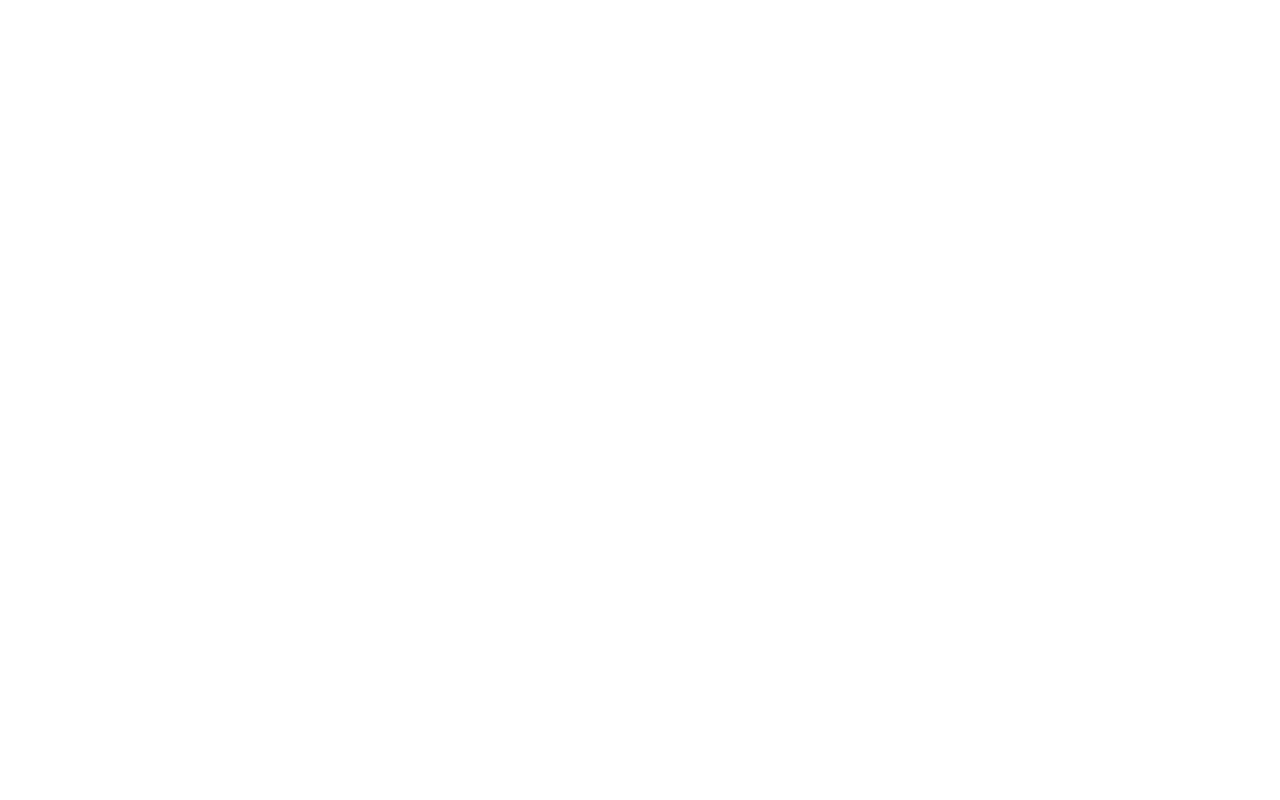
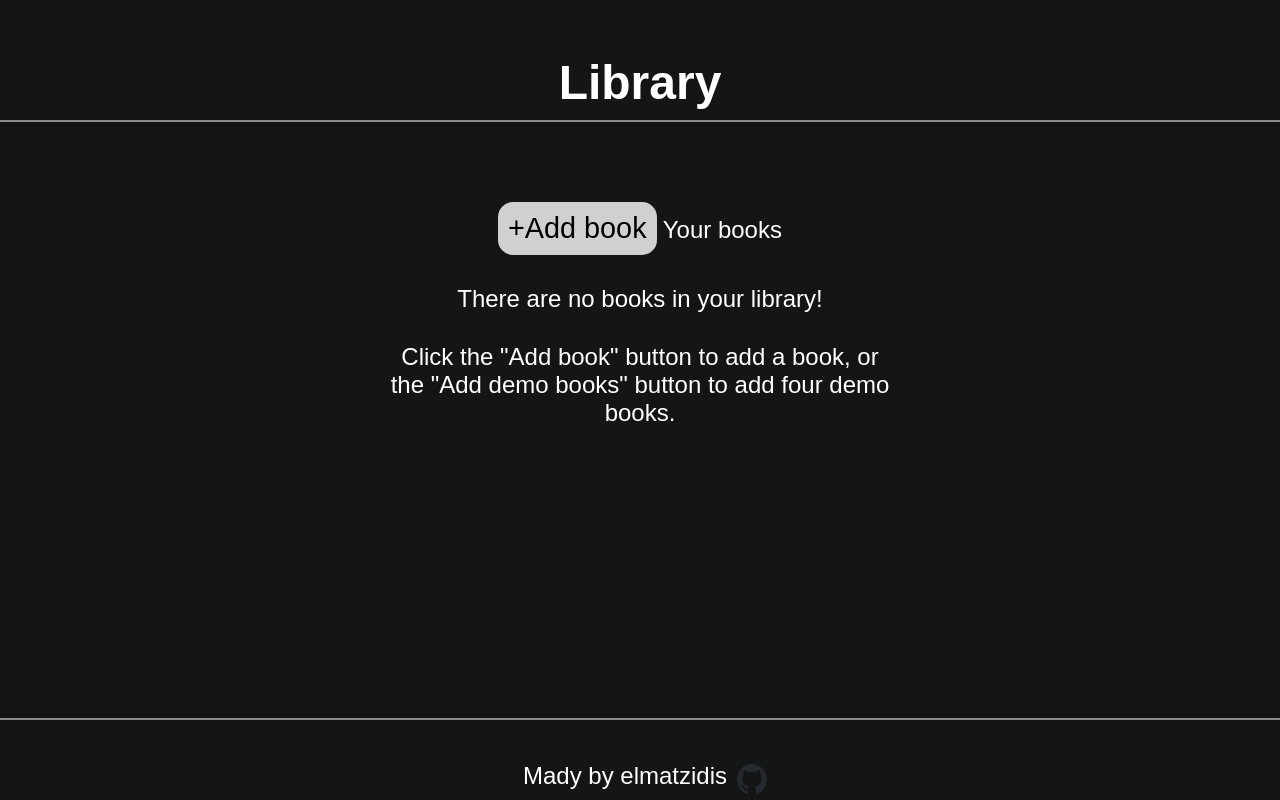
Before and after one commit to Elmatzidis/Book-library, a plain HTML site: page index.html in a window 1280 px wide. Drawn offline with Linux system fonts and the light colour scheme.

Commit message:
Finished projects skeleton

```diff
--- a/index.html
+++ b/index.html
@@ -7,6 +7,32 @@
     <link rel="stylesheet" href="style.css" />
   </head>
   <body>
+    <div class="main-content">
+      <div class="nav">
+        <h1>Library</h1>
+      </div>
+      <div class="main">
+        <div>
+          <button class="btn">Add book</button>
+          <span>Your books</span>
+        </div>
+        <p>There are no books in your library!</p>
+        <p>
+          Click the "Add book" button to add a book, or the "Add demo books"
+          button to add four demo books.
+        </p>
+      </div>
+      <div class="footer">
+        <span>Mady by elmatzidis</span>
+        <a href="https://github.com/Elmatzidis"
+          ><img
+            src="images/github-mark.svg"
+            alt="My github link"
+            width="30px"
+            height="30px"
+        /></a>
+      </div>
+    </div>
     <script src="script.js"></script>
   </body>
 </html>
--- a/style.css
+++ b/style.css
@@ -0,0 +1,84 @@
+* {
+  margin: 0;
+  padding: 0;
+  box-sizing: border-box;
+}
+
+body {
+  height: 100vh;
+  font-size: 1.5em;
+  font-family: Arial, Helvetica, sans-serif;
+}
+
+.main-content {
+  min-height: 100%;
+  display: flex;
+  flex-direction: column;
+  flex: 1 1 auto;
+  background-color: #151515;
+}
+
+
+.nav {
+  min-height: 15vh;
+  display: flex;
+  justify-content: center;
+  align-items: end;
+  color: #fff;
+}
+
+.nav > h1 {
+  padding: 10px;
+  font-size: clamp(1em, 6vw, 2em);
+}
+
+.main {
+  width: 100%;
+  border-bottom: 2px solid rgba(255, 255, 255, 0.5);
+  border-top: 2px solid rgba(255, 255, 255, 0.5);
+  min-height: 75vh;
+  display: flex;
+  flex-direction: column;
+  align-items: center;
+  color: #fff;
+  gap: 30px;
+}
+
+.btn {
+  font-size: clamp(0.8em, 4vw, 1.2em);
+  border-radius: 15px;
+  border: none;
+  padding: 10px;
+  transition: 150ms ease-out;
+  background-color: transparent;
+  background-color: rgba(255, 255, 255, 0.8);
+  cursor: pointer;
+  margin-top: 80px;
+}
+
+.btn:hover {
+  background-color: rgba(255, 255, 255, 0.5);
+}
+
+.btn::before {
+  content: "+";
+}
+
+.main > p {
+  max-width: 500px;
+  min-width: 300px;
+  font-size: clamp(0.8em, 2vw, 1em);
+  text-align: center;
+}
+
+.footer {
+  height: 10vh;
+  display: flex;
+  justify-content: center;
+  align-items: end;
+  color: #fff;
+}
+
+.footer > span {
+  padding: 10px;
+}
```
Also changed, not shown: images/BackGround-image.jpg (added), images/github-mark.svg (added).
